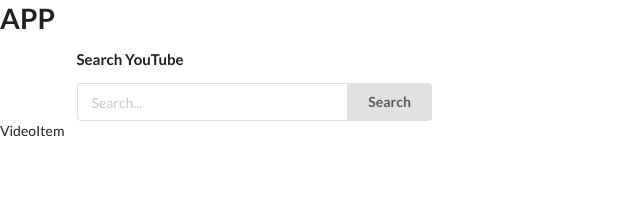
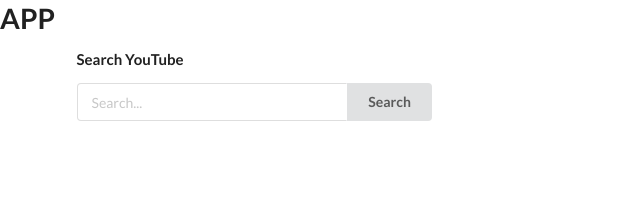
Before and after one commit to uchamucha/React-YouTube-Search, a React (Create React App) app: page / in a window 1280 px wide. Shown: the top 211 px of the page, without its empty margins (0-640 px from the left). Built offline with nearby package versions, Linux system fonts and the light colour scheme.

Commit message:
Feat: Added logic to render videoList components

```diff
--- a/src/components/VideoList.js
+++ b/src/components/VideoList.js
@@ -2,11 +2,12 @@
 import VideoItem from "./VideoItem";
 
 const VideoList = (props) => {
-  return (
-    <div>
-      <VideoItem />
-    </div>
-  );
+  //render videos into list before rendering it
+  const renderedList = props.videos.map((video) => {
+    return <VideoItem video={video} />;
+  });
+
+  return <div>{renderedList}</div>;
 };
 
 export default VideoList;
```
